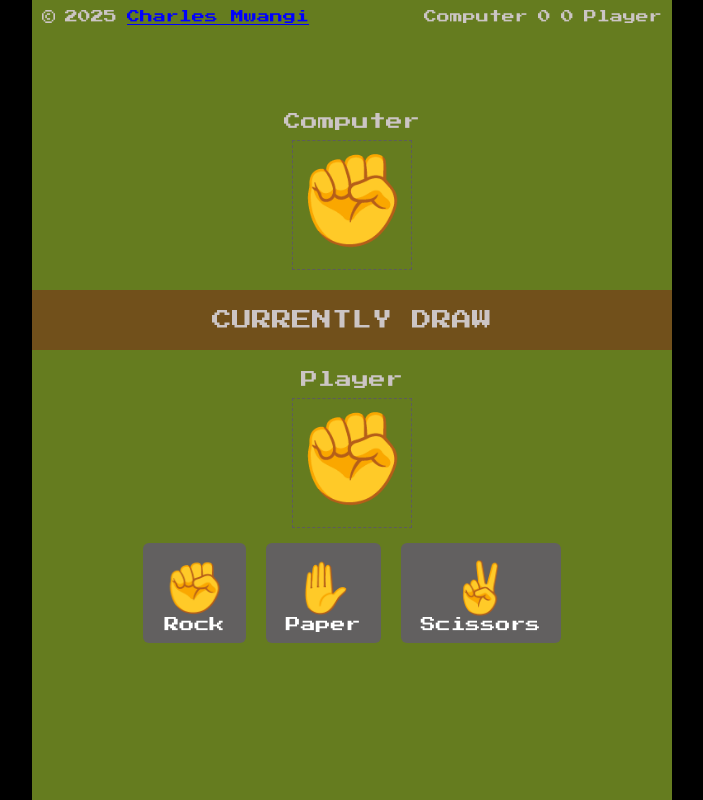
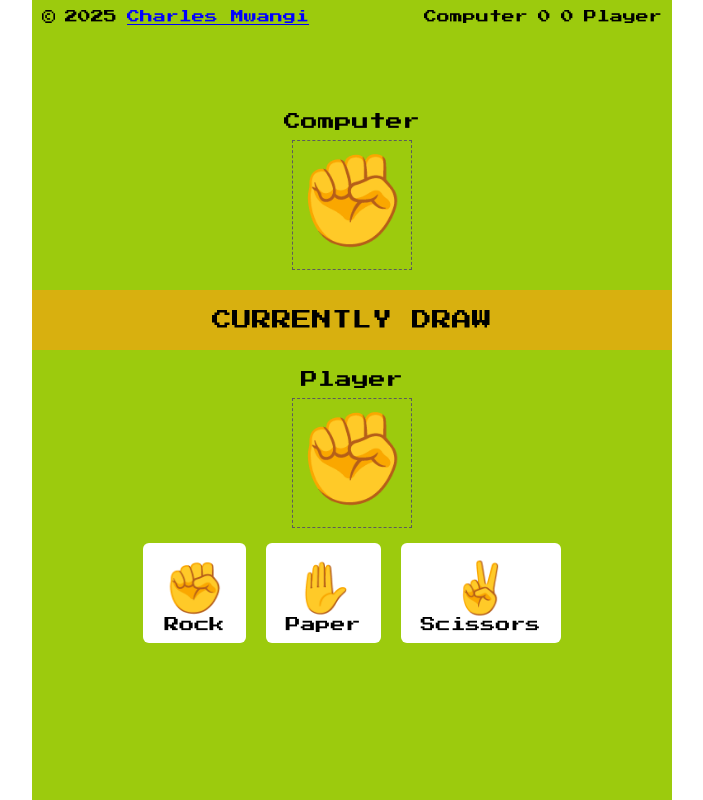
Before and after one commit to charles-254/rock-paper-scissors, a website built with Vite: page index.html in a window 1280 px wide. Shown: the whole page, without its empty margins (288-991 px from the left). Built offline with nearby package versions, Linux system fonts and the light colour scheme.

Commit message:
style: update color scheme in CSS

```diff
--- a/src/style.css
+++ b/src/style.css
@@ -9,15 +9,15 @@ html {
 }
 
 body {
-  background-color: black;
+  background-color: rgb(255, 255, 255);
   display: flex;
   justify-content: center;
   font-family: "Press Start 2P", system-ui;
-  color: rgb(204, 197, 197);
+  color: rgb(0, 0, 0);
 }
 
 .wrapper {
-  background-color: rgb(101, 124, 31);
+  background-color: rgb(156, 203, 13);
   height: 100vh;
   width: 50vw;
 }
@@ -59,7 +59,7 @@ a {
 }
 
 .show-results {
-  background-color: rgb(113, 80, 27);
+  background-color: rgb(216, 176, 15);
   display: flex;
   flex-direction: column;
   justify-content: center;
@@ -87,7 +87,7 @@ a {
   gap: 2rem;
 }
 .choice {
-  background-color: rgb(98, 96, 96);
+  background-color: rgb(255, 255, 255);
   border-radius: 6px;
   display: flex;
   flex-direction: column;
@@ -96,12 +96,11 @@ a {
   width: fit-content;
   padding: 2rem;
   height: 10rem;
-  color: white;
   font-size: 1.5rem;
   cursor: pointer;
 }
 .choice:hover {
-  background-color: rgb(91, 90, 90);
+  background-color: rgb(241, 239, 239);
 }
 .emoji {
   font-size: 5rem;
```
Also changed, not shown: src/image/game-UI.png.
